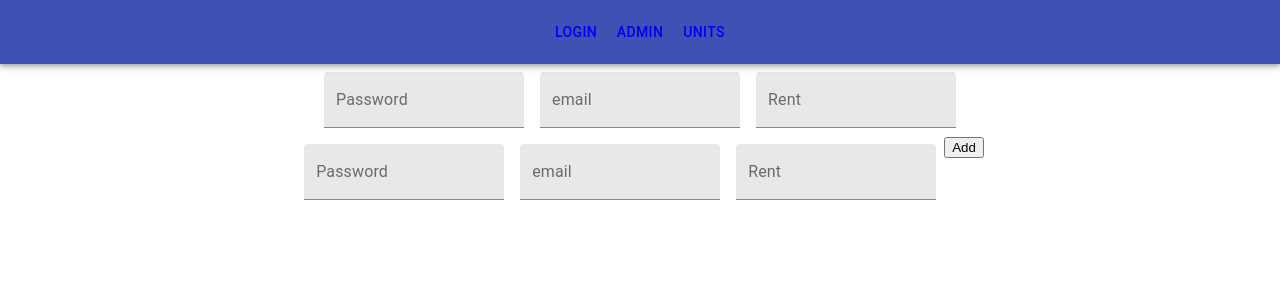
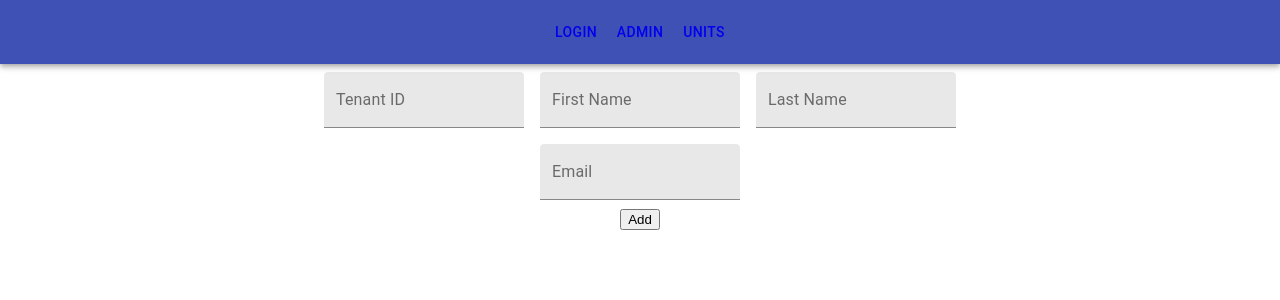
Before and after one commit to logunlaja26/Bellwood-property-webpage, a React (Create React App) app: page /addtenant in a window 1280 px wide. Shown: the top 300 px of the page. Built offline with nearby package versions, Linux system fonts and the light colour scheme.

Commit message:
functionality added for admin to add new tenant

```diff
--- a/src/components/Admin/AddTenantForm.js
+++ b/src/components/Admin/AddTenantForm.js
@@ -14,27 +14,39 @@ const useStyles = (theme) => ({
 });
 
 export class AddTenantForm extends Component {
-  addNewTenant = () => {
+  constructor() {
+    super();
+    this.state = {
+      firstName: "",
+      lastName: "",
+      tenantId: "",
+      email: "",
+    };
+    this.onChange = this.onChange.bind(this);
+  }
+
+  onChange(e) {
+    this.setState({ [e.target.name]: e.target.value });
+  }
+
+  addNewTenant = (e) => {
+    e.preventDefault();
+    const { tenantId, firstName, lastName, email } = this.state;
     const db = firebase.firestore();
     db.collection("tenants")
       .add({
-        tenantId: "",
-        email: "",
-        adminId: "",
-        role: "tenant",
-        apartments: [
-          {
-            apartmentId: "105",
-            address: "",
-            rentAmount: 100.0,
-            dueDate: "3",
-            lateFees: 100.0,
-            isPaid: true,
-            occupied: true,
-          },
-        ],
+        tenantId,
+        firstName,
+        lastName,
+        email,
       })
       .then((docRef) => {
+        this.setState({
+          tenantId: tenantId,
+          firstName: firstName,
+          lastName: lastName,
+          email: email,
+        });
         console.log("Document written with ID: ", docRef.id);
       })
       .catch((error) => {
@@ -47,56 +59,58 @@ export class AddTenantForm extends Component {
     return (
       <div>
         <Header />
-        <form className={classes.root} noValidate autoComplete="off">
+        <form
+          className={classes.root}
+          noValidate
+          autoComplete="off"
+          onSubmit={this.addNewTenant}
+        >
           <div>
             <TextField
               id="filled-password-input"
-              label="Password"
-              type="password"
+              label="Tenant ID"
+              name="tenantId"
+              type="text"
               autoComplete="current-password"
               variant="filled"
+              value={this.state.tenantId}
+              onChange={this.onChange}
+            />
+
+            <TextField
+              id="filled-password-input"
+              label="First Name"
+              name="firstName"
+              type="text"
+              autoComplete="current-password"
+              variant="filled"
+              value={this.state.firstName}
+              onChange={this.onChange}
             />
             <TextField
               id="filled-password-input"
-              label="email"
-              type="password"
+              label="Last Name"
+              name="lastName"
+              type="text"
               autoComplete="current-password"
               variant="filled"
-            />
-            <TextField
-              id="filled-password-input"
-              label="Rent"
-              type="rent"
-              autoComplete="current-password"
-              variant="filled"
+              value={this.state.lastName}
+              onChange={this.onChange}
             />
           </div>
           <div>
             <TextField
               id="filled-password-input"
-              label="Password"
-              type="password"
+              label="Email"
+              name="email"
+              type="text"
               autoComplete="current-password"
               variant="filled"
+              value={this.state.email}
+              onChange={this.onChange}
             />
-            <TextField
-              id="filled-password-input"
-              label="email"
-              type="password"
-              autoComplete="current-password"
-              variant="filled"
-            />
-            <TextField
-              id="filled-password-input"
-              label="Rent"
-              type="rent"
-              autoComplete="current-password"
-              variant="filled"
-            />
-            <button type="submit" onClick={this.addNewTenant}>
-              Add
-            </button>
           </div>
+          <button type="submit">Add</button>
         </form>
       </div>
     );
```
